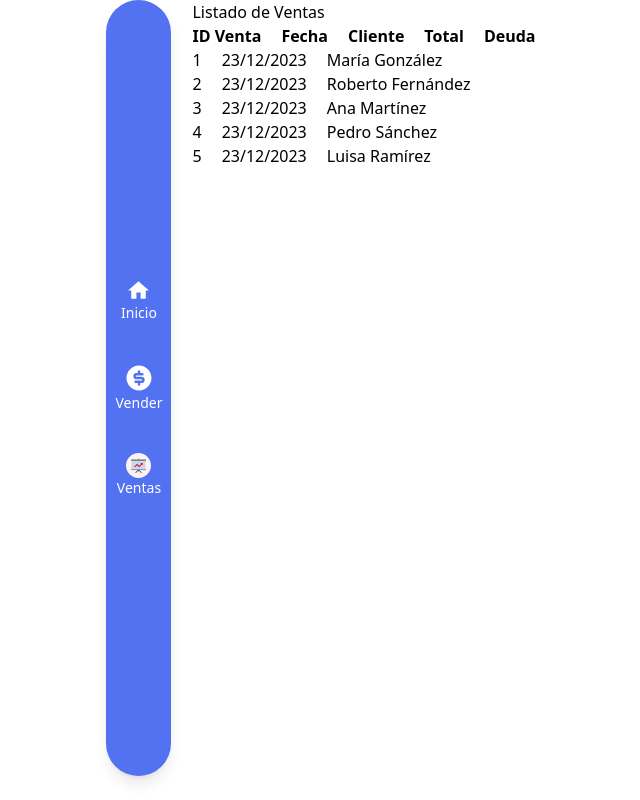
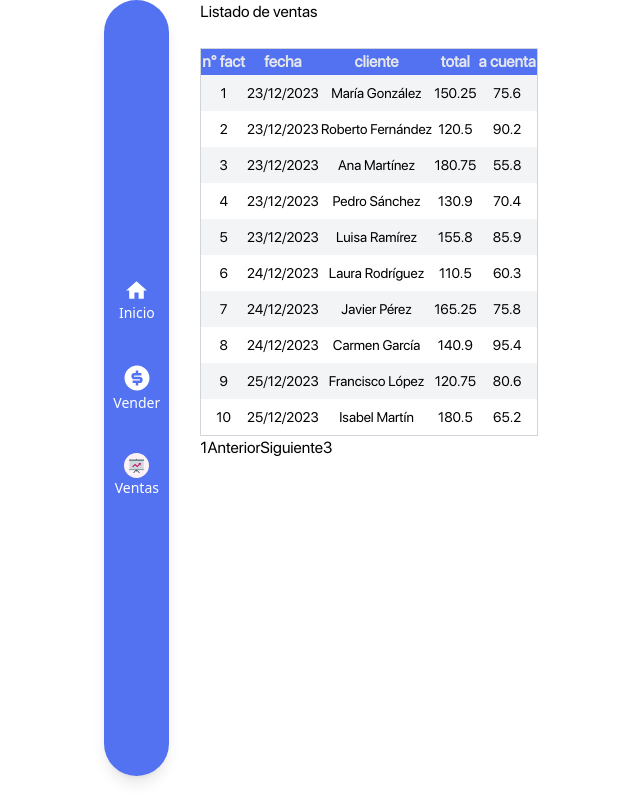
Before and after one commit to FGDGines/chozo, a React (Vite) app in the folder apps/front/: page /sell in a window 1280 px wide. Shown: the whole page, without its empty margins (321-961 px from the left). Built offline with nearby package versions, Linux system fonts and the light colour scheme.

Commit message:
upload: view Sell

```diff
--- a/apps/front/data.json
+++ b/apps/front/data.json
@@ -54,79 +54,217 @@
   {
     "id": 1,
     "fecha": "23/12/2023",
-    "cliente": {
-      "id": 3,
-      "nombre": "María González",
-      "DNI": 444444444,
-      "condicion de venta": "Tarjeta"
-    },
-    "productos": [
-      { "id": 1, "cantidad": 2 },
-      { "id": 5, "cantidad": 1 },
-      { "id": 10, "cantidad": 3 }
-    ]
+    "cliente": "María González",
+    "aCuenta": 75.60,
+    "montoTotal": 150.25
   },
   {
     "id": 2,
     "fecha": "23/12/2023",
-    "cliente": {
-      "id": 4,
-      "nombre": "Roberto Fernández",
-      "DNI": 555555555,
-      "condicion de venta": "Efectivo"
-    },
-    "productos": [
-      { "id": 2, "cantidad": 5 },
-      { "id": 7, "cantidad": 2 },
-      { "id": 12, "cantidad": 1 }
-    ]
+    "cliente": "Roberto Fernández",
+    "aCuenta": 90.20,
+    "montoTotal": 120.50
   },
   {
     "id": 3,
     "fecha": "23/12/2023",
-    "cliente": {
-      "id": 5,
-      "nombre": "Ana Martínez",
-      "DNI": 666666666,
-      "condicion de venta": "Cheque"
-    },
-    "productos": [
-      { "id": 3, "cantidad": 1 },
-      { "id": 6, "cantidad": 3 },
-      { "id": 15, "cantidad": 2 }
-    ]
+    "cliente": "Ana Martínez",
+    "aCuenta": 55.80,
+    "montoTotal": 180.75
   },
   {
     "id": 4,
     "fecha": "23/12/2023",
-    "cliente": {
-      "id": 6,
-      "nombre": "Pedro Sánchez",
-      "DNI": 777777777,
-      "condicion de venta": "Tarjeta"
-    },
-    "productos": [
-      { "id": 8, "cantidad": 1 },
-      { "id": 10, "cantidad": 2 },
-      { "id": 16, "cantidad": 1 }
-    ]
+    "cliente": "Pedro Sánchez",
+    "aCuenta": 70.40,
+    "montoTotal": 130.90
   },
   {
     "id": 5,
     "fecha": "23/12/2023",
-    "cliente": {
-      "id": 7,
-      "nombre": "Luisa Ramírez",
-      "DNI": 888888888,
-      "condicion de venta": "Efectivo"
-    },
-    "productos": [
-      { "id": 11, "cantidad": 2 },
-      { "id": 14, "cantidad": 4 },
-      { "id": 20, "cantidad": 1 }
-    ]
+    "cliente": "Luisa Ramírez",
+    "aCuenta": 85.90,
+    "montoTotal": 155.80
+  },
+  {
+    "id": 6,
+    "fecha": "24/12/2023",
+    "cliente": "Laura Rodríguez",
+    "aCuenta": 60.30,
+    "montoTotal": 110.50
+  },
+  {
+    "id": 7,
+    "fecha": "24/12/2023",
+    "cliente": "Javier Pérez",
+    "aCuenta": 75.80,
+    "montoTotal": 165.25
+  },
+  {
+    "id": 8,
+    "fecha": "24/12/2023",
+    "cliente": "Carmen García",
+    "aCuenta": 95.40,
+    "montoTotal": 140.90
+  },
+  {
+    "id": 9,
+    "fecha": "25/12/2023",
+    "cliente": "Francisco López",
+    "aCuenta": 80.60,
+    "montoTotal": 120.75
+  },
+  {
+    "id": 10,
+    "fecha": "25/12/2023",
+    "cliente": "Isabel Martín",
+    "aCuenta": 65.20,
+    "montoTotal": 180.50
+  },
+  {
+    "id": 11,
+    "fecha": "26/12/2023",
+    "cliente": "Miguel Ángel Soto",
+    "aCuenta": 75.50,
+    "montoTotal": 160.25
+  },
+  {
+    "id": 12,
+    "fecha": "26/12/2023",
+    "cliente": "Raquel Jiménez",
+    "aCuenta": 85.20,
+    "montoTotal": 130.50
+  },
+  {
+    "id": 13,
+    "fecha": "27/12/2023",
+    "cliente": "Antonio Ruiz",
+    "aCuenta": 60.80,
+    "montoTotal": 170.75
+  },
+  {
+    "id": 14,
+    "fecha": "27/12/2023",
+    "cliente": "Sofía Moreno",
+    "aCuenta": 70.40,
+    "montoTotal": 145.90
+  },
+  {
+    "id": 15,
+    "fecha": "28/12/2023",
+    "cliente": "Carlos Gómez",
+    "aCuenta": 90.60,
+    "montoTotal": 110.50
+  },
+  {
+    "id": 16,
+    "fecha": "28/12/2023",
+    "cliente": "Elena Castillo",
+    "aCuenta": 55.20,
+    "montoTotal": 180.25
+  },
+  {
+    "id": 17,
+    "fecha": "29/12/2023",
+    "cliente": "Juan Hernández",
+    "aCuenta": 75.90,
+    "montoTotal": 160.50
+  },
+  {
+    "id": 18,
+    "fecha": "29/12/2023",
+    "cliente": "Natalia Díaz",
+    "aCuenta": 65.40,
+    "montoTotal": 140.75
+  },
+  {
+    "id": 19,
+    "fecha": "30/12/2023",
+    "cliente": "Lorenzo Vargas",
+    "aCuenta": 80.20,
+    "montoTotal": 120.90
+  },
+  {
+    "id": 20,
+    "fecha": "30/12/2023",
+    "cliente": "Marina Torres",
+    "aCuenta": 85.60,
+    "montoTotal": 155.75
+  },
+  {
+    "id": 21,
+    "fecha": "01/01/2024",
+    "cliente": "Marta Herrera",
+    "aCuenta": 70.80,
+    "montoTotal": 130.25
+  },
+  {
+    "id": 22,
+    "fecha": "01/01/2024",
+    "cliente": "Alejandro Ramírez",
+    "aCuenta": 85.20,
+    "montoTotal": 160.50
+  },
+  {
+    "id": 23,
+    "fecha": "02/01/2024",
+    "cliente": "Beatriz Molina",
+    "aCuenta": 60.40,
+    "montoTotal": 140.75
+  },
+  {
+    "id": 24,
+    "fecha": "02/01/2024",
+    "cliente": "David Santos",
+    "aCuenta": 75.60,
+    "montoTotal": 120.90
+  },
+  {
+    "id": 25,
+    "fecha": "03/01/2024",
+    "cliente": "Cristina Serrano",
+    "aCuenta": 90.60,
+    "montoTotal": 155.75
+  },
+  {
+    "id": 26,
+    "fecha": "03/01/2024",
+    "cliente": "Francisco Gil",
+    "aCuenta": 65.80,
+    "montoTotal": 130.25
+  },
+  {
+    "id": 27,
+    "fecha": "04/01/2024",
+    "cliente": "Sara Paredes",
+    "aCuenta": 80.20,
+    "montoTotal": 160.50
+  },
+  {
+    "id": 28,
+    "fecha": "04/01/2024",
+    "cliente": "José Moreno",
+    "aCuenta": 55.40,
+    "montoTotal": 140.75
+  },
+  {
+    "id": 29,
+    "fecha": "05/01/2024",
+    "cliente": "Lucía Vila",
+    "aCuenta": 70.60,
+    "montoTotal": 120.90
+  },
+  {
+    "id": 30,
+    "fecha": "05/01/2024",
+    "cliente": "Andrés Ríos",
+    "aCuenta": 85.80,
+    "montoTotal": 155.75
   }
 ]
 
 
+
+
+
 }
--- /dev/null
+++ b/apps/front/src/components/SellTable.jsx
@@ -0,0 +1,99 @@
+import React, { useState } from "react";
+import {
+  getCoreRowModel,
+  useReactTable,
+  flexRender,
+  getPaginationRowModel,
+  getSortedRowModel,
+  getFilteredRowModel,
+} from "@tanstack/react-table";
+import data from "../../data.json";
+
+function SellTable() {
+  const columns = [
+    { header: "n° fact", accessorKey: "id" },
+    { header: "fecha", accessorKey: "fecha" },
+    { header: "cliente", accessorKey: "cliente" },
+    { header: "total", accessorKey: "montoTotal" },
+    { header: "a cuenta", accessorKey: "aCuenta" },
+  ];
+
+  const [sorting, setSorting] = useState([]);
+  const [filtering, setFiltering] = useState("");
+
+  const table = useReactTable({
+    data: data.ventas,
+    columns,
+    getCoreRowModel: getCoreRowModel(),
+    getPaginationRowModel: getPaginationRowModel(),
+    getSortedRowModel: getSortedRowModel(),
+    getFilteredRowModel: getFilteredRowModel(),
+    state: {
+      sorting,
+      globalFilter: filtering,
+    },
+    onSortingChange: setSorting,
+    onGlobalFilterChange: setFiltering,
+  });
+  return (
+    <div className="ml-[100px] font-SFRegular">
+      <div>Listado de ventas</div>
+      <input
+        type="text"
+        value={filtering}
+        onChange={(e) => setFiltering(e.target.value)}
+      />
+      <table className="border-collapse border border-gray-300 rounded-xl w-full">
+        <thead className="sticky top-0  text-gray-200 bg-customBlue">
+          {table.getHeaderGroups().map((headerGroup) => (
+            <tr key={headerGroup.id} className="bg-custoBlue">
+              {headerGroup.headers.map((header) => (
+                <th
+                  key={header.id}
+                  onClick={header.column.getToggleSortingHandler()}
+                  className="hover:cursor-pointer"
+                >
+                  <div>
+                    {flexRender(
+                      header.column.columnDef.header,
+                      header.getContext()
+                    )}{" "}
+                    {
+                      { asc: "⬆️", desc: "⬇️" }[
+                        header.column.getIsSorted() ?? null
+                      ]
+                    }
+                  </div>
+                </th>
+              ))}
+            </tr>
+          ))}
+        </thead>
+        <tbody>
+          {table.getRowModel().rows.map((row, index) => (
+            <tr
+              key={row.id}
+              className={`hover:bg-gray-200 ${
+                index % 2 === 0 ? "bg-gray-100" : ""
+              }`}
+            >
+              {row.getVisibleCells().map((cell) => (
+                <td className="text-center text-sm py-2 " key={cell.id}>
+                  {flexRender(cell.column.columnDef.cell, cell.getContext())}
+                </td>
+              ))}
+            </tr>
+          ))}
+        </tbody>
+      </table>
+      <button onClick={() => table.setPageIndex(0)}>1</button>
+      <button onClick={() => table.previousPage()}>Anterior</button>
+      <button onClick={() => table.nextPage()}>Siguiente</button>
+      <button onClick={() => table.setPageIndex(table.getPageCount() - 1)}>
+        {table.getPageCount()}
+      </button>
+    </div>
+  );
+}
+
+export default SellTable;
--- a/apps/front/src/components/SideBar.jsx
+++ b/apps/front/src/components/SideBar.jsx
@@ -36,7 +36,7 @@ function SideBar() {
           <RiMoneyDollarCircleFill
             className={` text-[30px] rounded-[50%] text-white ${
               activeView === "sales"
-                ? " bg-customBlueOpacity pb-1 pt-1 text-indigo-300"
+                ? " bg-customBlueOpacity pb-1 pt-1 text-gray-700"
                 : "text-white hover:scale-105 transition"
             }`}
           />
--- a/apps/front/src/views/Sell.jsx
+++ b/apps/front/src/views/Sell.jsx
@@ -1,9 +1,14 @@
 import React from "react";
-import data from "../../data.json";
+import SellTable from "../components/SellTable";
 
 function Sell() {
-  return (
-    <div className="ml-[90px]">
+  return <SellTable />;
+}
+
+export default Sell;
+
+{
+  /* <div className="ml-[90px]">
 <h2>Listado de Ventas</h2>
 <ul className="flex flex-row gap-5">
   <li className="font-bold">ID Venta</li>
@@ -19,8 +24,5 @@ function Sell() {
     <li>{venta.cliente.nombre}</li>
   </ul>
 ))}
-    </div>
-  );
+</div> */
 }
-
-export default Sell;
```
Lines whose indentation alone changed are shown as unchanged.
